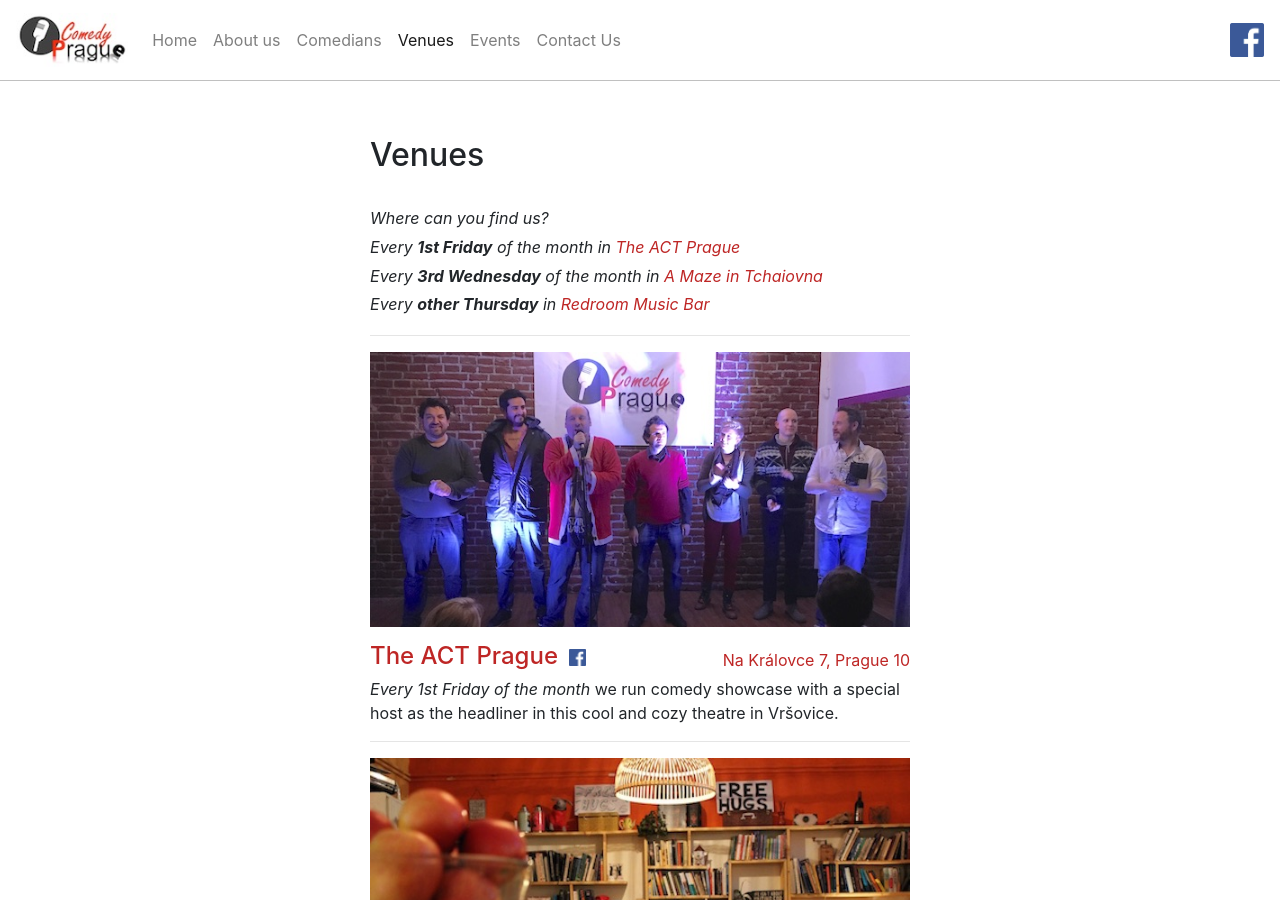
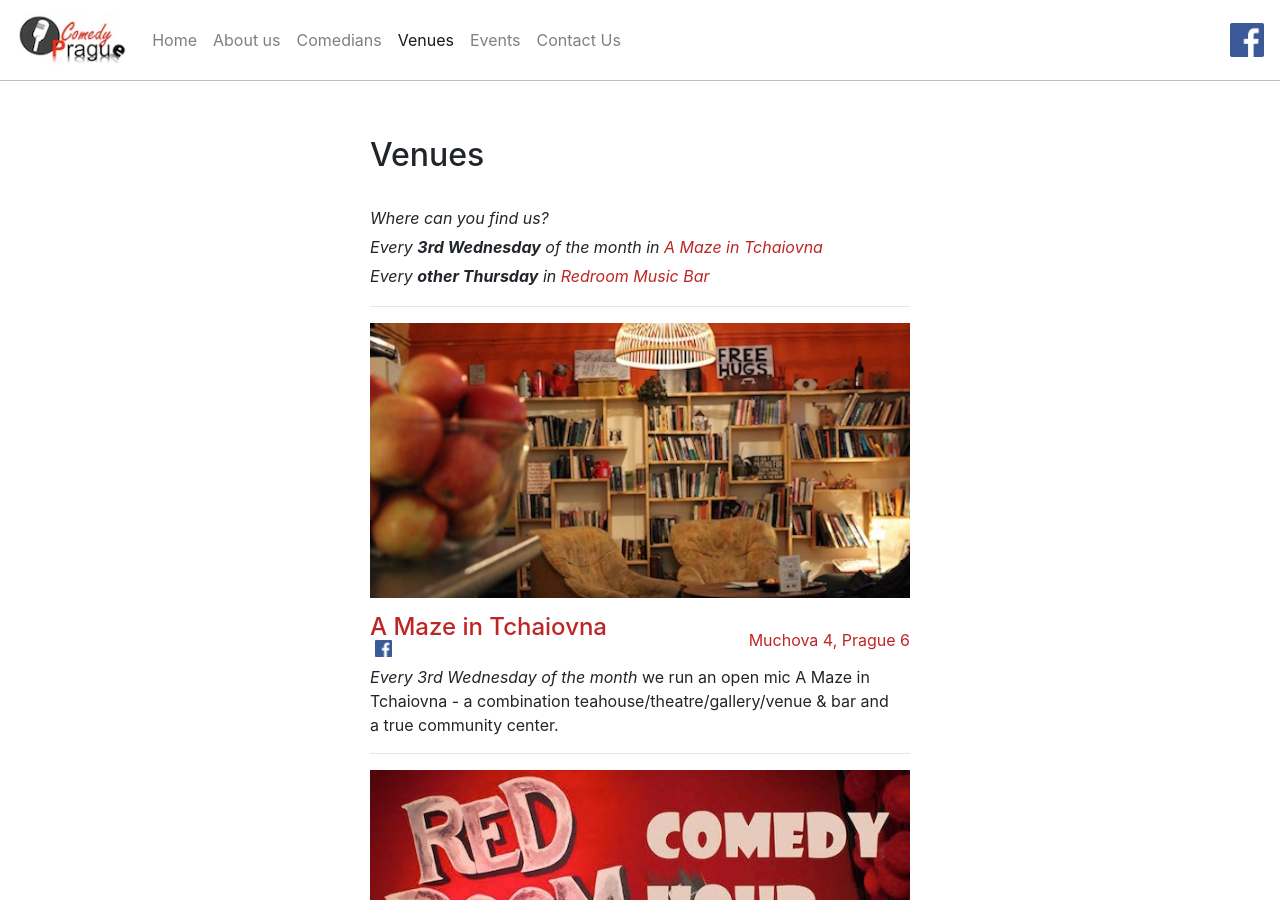
Before and after one commit to ComedyPrague/ComedyPrague.github.io, a Jekyll site: the page built from venues.html, in a window 1280 px wide and 900 px high. Built offline with Jekyll 4.4.1, drawn with Linux system fonts in a browser that asks for light colours.

Commit message:
Remove venue: The ACT Prague

```diff
--- a/venues.html
+++ b/venues.html
@@ -7,37 +7,8 @@
 
 <div class="texat" id="venues-intro">
   <div>Where can you find us?</div>
-  <div>Every <b>1st Friday</b> of the month in <a href="#venue_act">The ACT Prague</a></div>
   <div>Every <b>3rd Wednesday</b> of the month in <a href="#venue_tchaiovna">A Maze in Tchaiovna</a></div>
   <div>Every <b>other Thursday</b> in <a href="#venue_redroom">Redroom Music Bar</a></div>
-</div>
-
-<hr />
-
-<div class="venue" id="venue_act">
-  <div class="photo">
-    <img src="img/venues/the_act.jpg" class="img-fluid" />
-  </div>
-
-  <div class="row name">
-    <div class="col-md-6 text-left my-auto">
-      <h4>
-        <a target="_blank" href="https://www.actprague.com/">The ACT Prague</a>
-        <a target="_blank" href="https://www.facebook.com/TheACTPrague/" style="margin-left: 0.2em;"><img src="/img/facebook_icon_large.png" width="17" height="17" alt="Facebook Logo" /></a>
-      </h4>
-    </div>
-
-    <div class="col-md-6 text-right my-auto">
-      <a target="_blank" href="https://www.google.cz/maps/place/Na+Kr%C3%A1lovce+437%2F7,+101+00+Praha+10-Vr%C5%A1ovice/@50.0700217,14.4469755,17z/data=!3m1!4b1!4m5!3m4!1s0x470b9481c8d66251:0x2c8043fb6b1bb263!8m2!3d50.0700183!4d14.4491642?hl=en">
-        Na Královce 7, Prague 10
-      </a>
-    </div>
-  </div>
-
-  <div class="text">
-    <i>Every 1st Friday of the month</i> we run comedy showcase with
-    a special host as the headliner in this cool and cozy theatre in Vršovice.
-  </div>
 </div>
 
 <hr />
```
